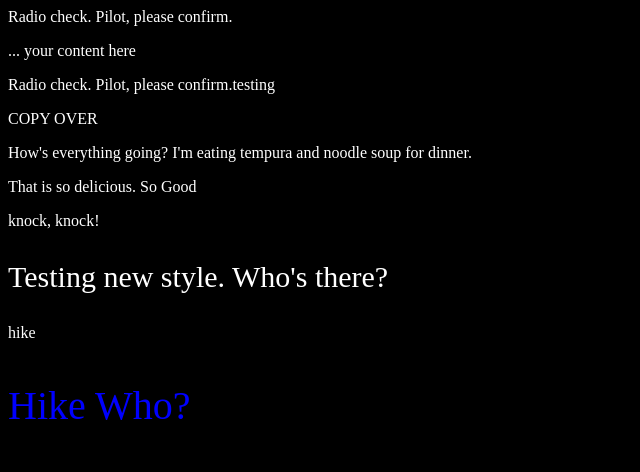
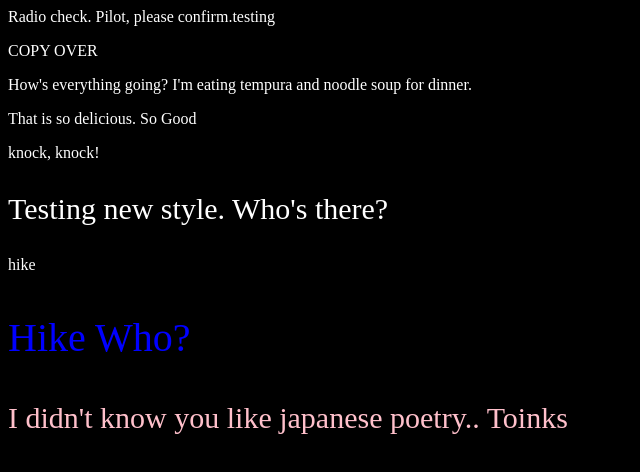
Before and after one commit to reynabiyo20/Reyna-Repo, a plain HTML site: page index.html in a window 1280 px wide. Shown: the whole page, without its empty margins (0-640 px from the left). Drawn offline with Linux system fonts and the light colour scheme.

Commit message:
added joke answer

```diff
--- a/index.html
+++ b/index.html
@@ -2,13 +2,6 @@
    <head>
       <link rel="stylesheet" type="text/css" href="style.css">
    </head>
-   <body>
-      <p>Radio check. Pilot, please confirm.</p>
-      ... your content here
-   </body>
-</html>
-
-
 <body>
    <p>Radio check. Pilot, please confirm.testing</p>
    <p>COPY OVER</p>
@@ -18,5 +11,6 @@
    <p style="font-size:30px;">Testing new style. Who's there?</p>
    <p>hike</p>
    <p style="color:Blue; font-size: 40px;">Hike Who?</p>
+   <p style="color:Pink; font-size: 30px;">I didn't know you like japanese poetry.. Toinks</p>
 </body>
 </html>
```
